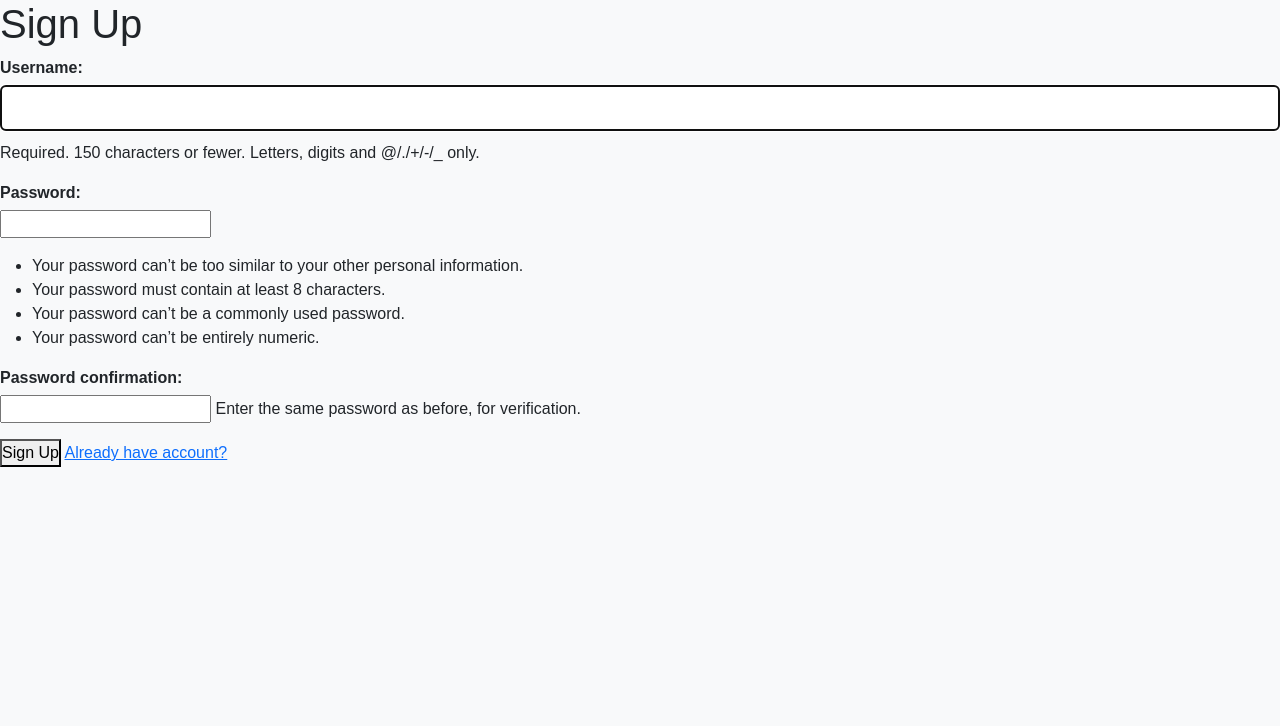
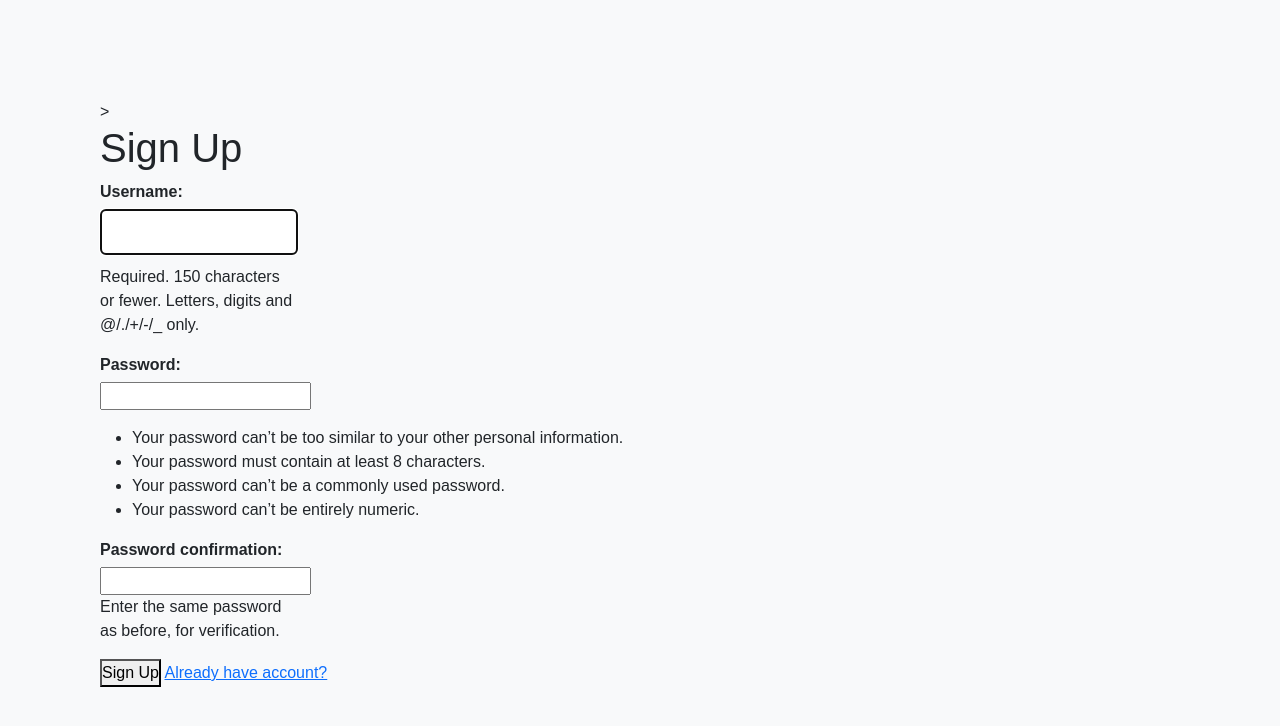
Before and after one commit to ybn4aq/journal-buddy, a Django app: page /signup/ in a window 1280 px wide. Shown: the top 726 px of the page. Run offline with Django 4.2, Linux system fonts and the light colour scheme.

Commit message:
signup margin and text box

```diff
--- a/journalbuddy/templates/signup.html
+++ b/journalbuddy/templates/signup.html
@@ -20,8 +20,19 @@
     <meta name="description" content="Journal Buddy" />
     <meta name="keywords" content="mental health, journaling" />
     <title>Sign Up</title>
+    <style>
+      #signup-main {
+        margin-left: 100px;
+        margin-top: 100px;
+      }
+      p {
+        max-width: 198px;
+      }
+
+    </style>
   </head>
   <body>
+    <div id="signup-main">>
       <h1> Sign Up </h1>
       <form method="POST">
         {% csrf_token %}
@@ -29,5 +40,6 @@
         <button type="submit"> Sign Up </button>
         <a href="{% url 'journalbuddy:login' %}"> Already have account? </a>
       </form>
+    </div>
   </body>
 </html>
```
Lines whose indentation alone changed are shown as unchanged.
